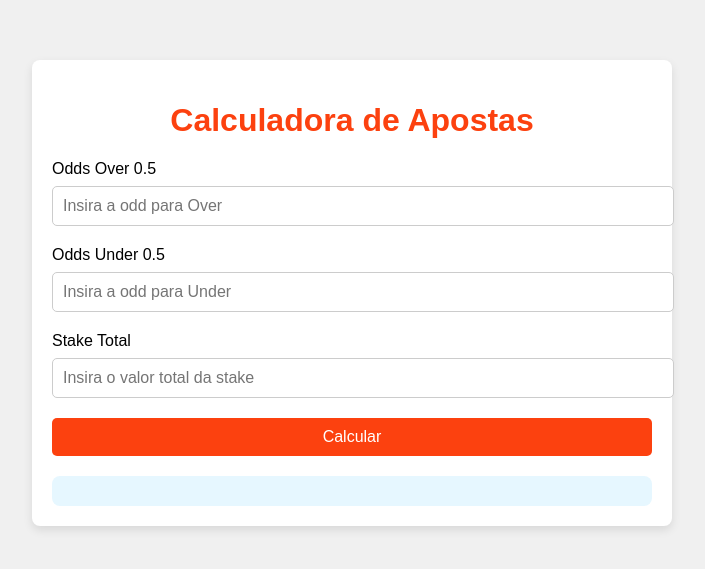
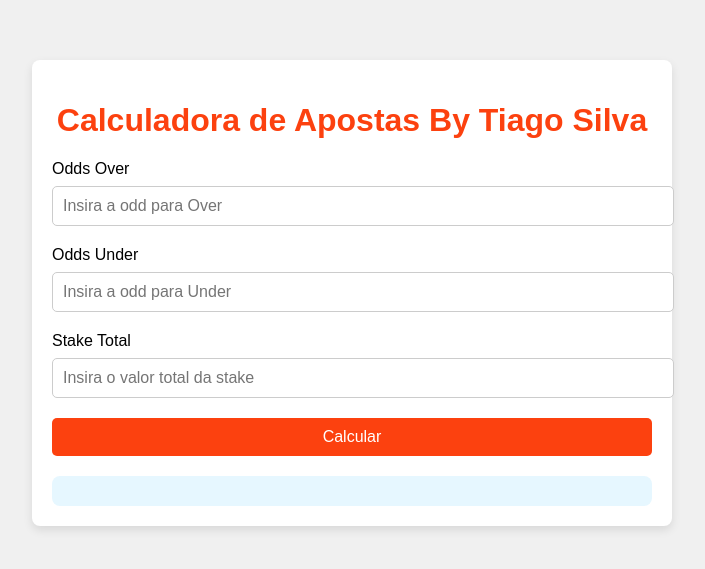
Before and after one commit to tiagos81/CALODD, a plain HTML site: page index.html in a window 1280 px wide. Shown: the part 107-676 px from the top of the page, without its empty margins (288-993 px from the left). Drawn offline with Linux system fonts and the light colour scheme.

Commit message:
Update index.html

```diff
--- a/index.html
+++ b/index.html
@@ -70,11 +70,11 @@
 <body>
 
 <div class="container">
-    <h1>Calculadora de Apostas</h1>
-    <label for="oddsOver">Odds Over 0.5</label>
+    <h1>Calculadora de Apostas By Tiago Silva</h1>
+    <label for="oddsOver">Odds Over</label>
     <input type="number" id="oddsOver" placeholder="Insira a odd para Over" step="0.01" min="1">
 
-    <label for="oddsUnder">Odds Under 0.5</label>
+    <label for="oddsUnder">Odds Under</label>
     <input type="number" id="oddsUnder" placeholder="Insira a odd para Under" step="0.01" min="1">
 
     <label for="stake">Stake Total</label>
```
